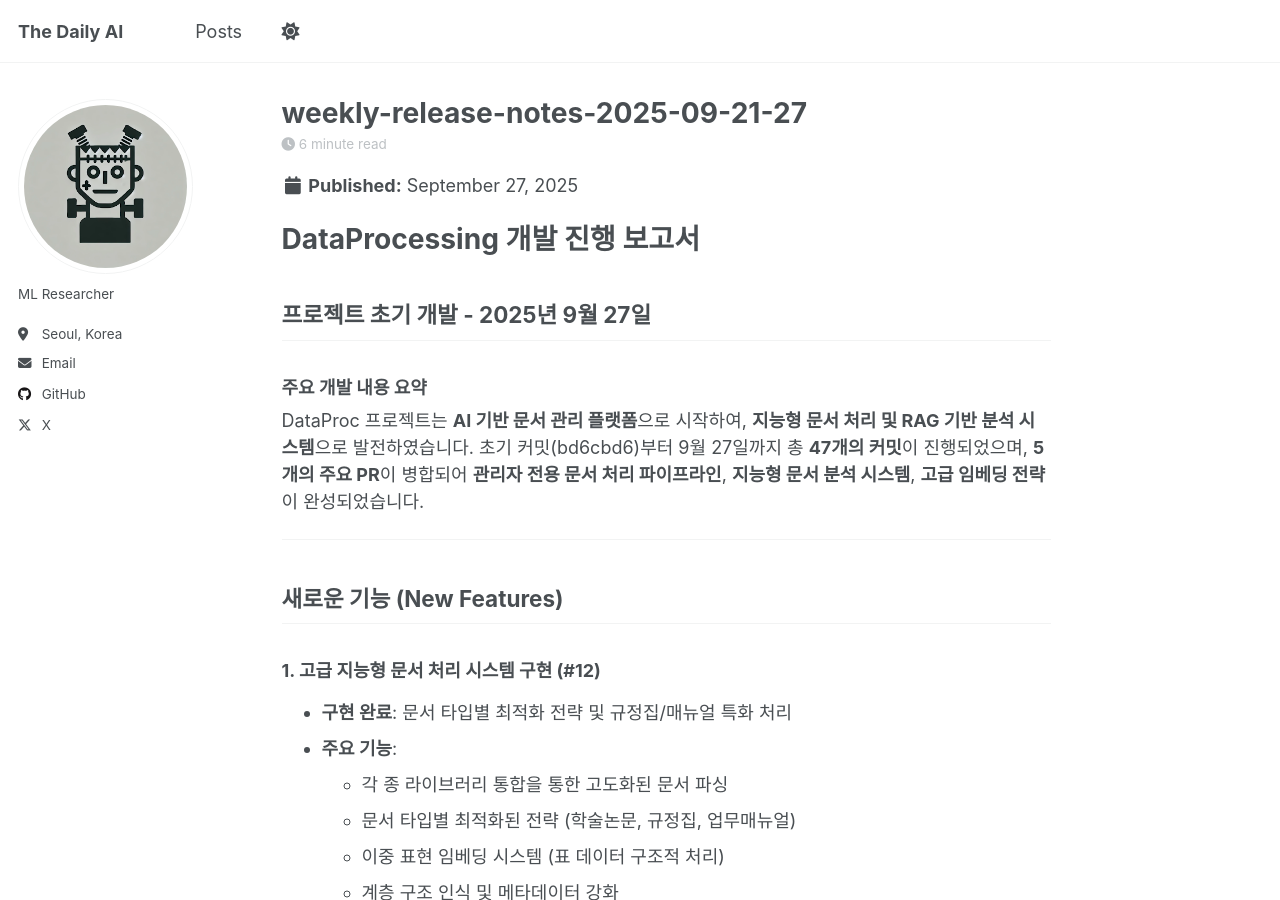
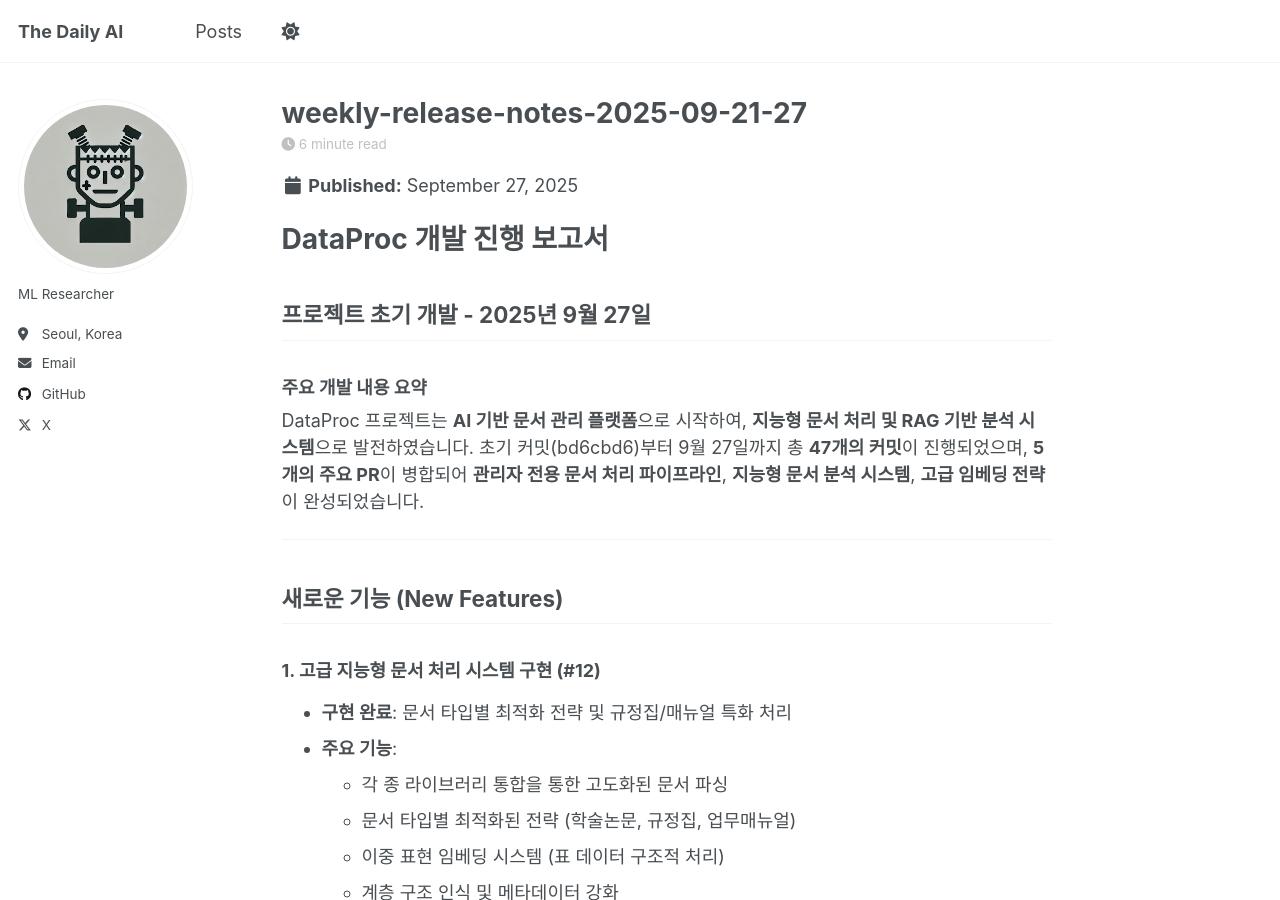
Before and after one commit to parameterfreak/parameterfreak.github.io, a Jekyll site: the page built from _posts/2025-09-27-weekly-release-notes-2025-09-21-27.md, in a window 1280 px wide and 900 px high. Built offline with Jekyll 4.4.1, drawn with Linux system fonts in a browser that asks for light colours; a script that is not in the unit is left out.

Commit message:
update post

```diff
--- a/_posts/2025-09-27-weekly-release-notes-2025-09-21-27.md
+++ b/_posts/2025-09-27-weekly-release-notes-2025-09-21-27.md
@@ -8,7 +8,7 @@ tags:
   - LLM
 ---
 
-# DataProcessing 개발 진행 보고서
+# DataProc 개발 진행 보고서
 ## 프로젝트 초기 개발 - 2025년 9월 27일
 
 ### 주요 개발 내용 요약
```
